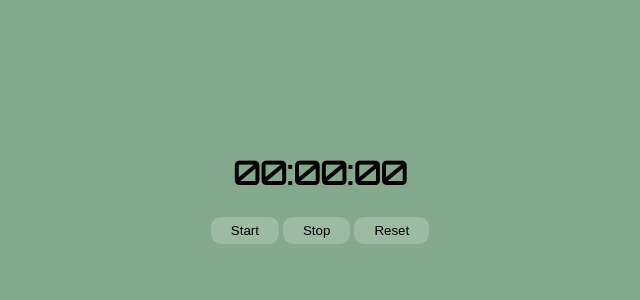
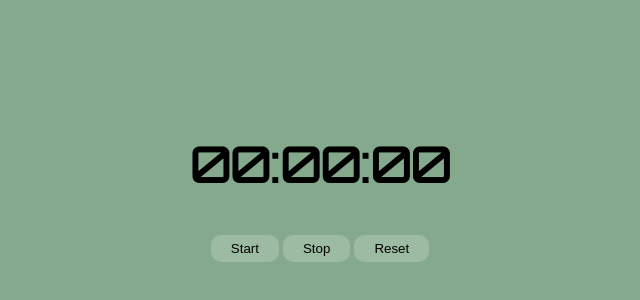
Before and after one commit to MohammadTeimory/Basic-StopWatch, a plain HTML site: page index.html in a window 1280 px wide. Shown: the part 202-502 px from the top of the page, without its empty margins (320-960 px from the left). Drawn offline with Linux system fonts and the light colour scheme.

Commit message:
change fontsize

```diff
--- a/style.css
+++ b/style.css
@@ -6,8 +6,8 @@
 
 #displyTime{
     font-family: 'Orbitron';
-    font-size: xx-large;
-    margin-bottom: 1.5rem;
+    font-size: 3rem;
+    margin-bottom: 2.5rem;
 }
 
 body{
@@ -25,6 +25,7 @@ body{
     align-items: center;
     justify-content: center;
     flex-direction: column;
+
 }
 
 button{
```
